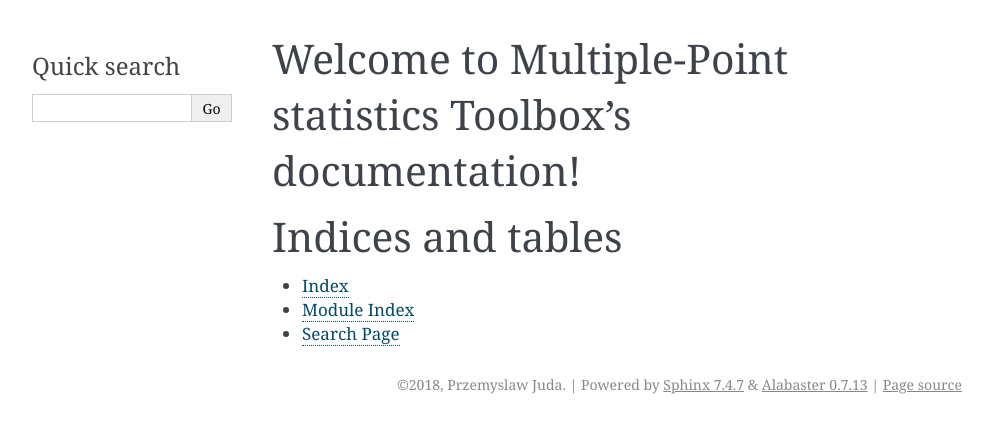
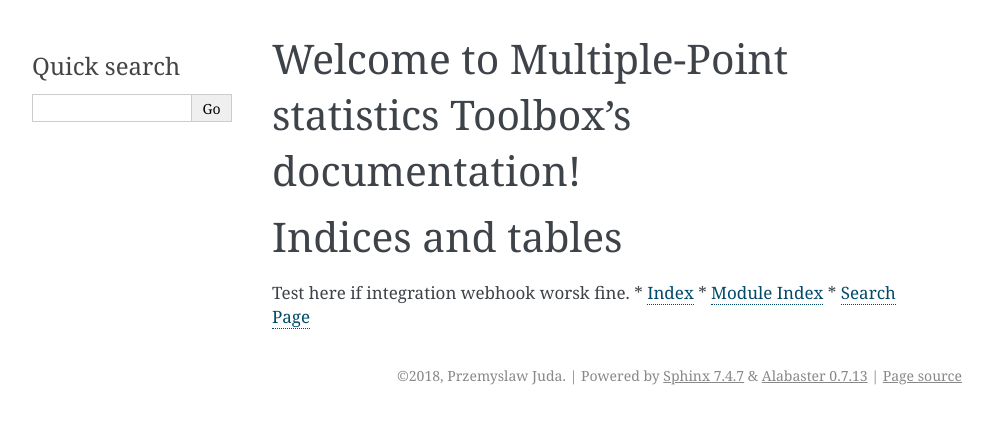
Before and after one commit to UniNE-CHYN/mps_toolbox, a Sphinx documentation site: the page built from docs/index.rst, in a window 1280 px wide. Shown: the top 433 px of the page, without its empty margins (148-1141 px from the left). Built offline with Sphinx 7.4.7, drawn with Linux system fonts in a browser that asks for light colours.

Commit message:
Webhook for documentation test.

```diff
--- a/docs/index.rst
+++ b/docs/index.rst
@@ -15,6 +15,7 @@ Welcome to Multiple-Point statistics Toolbox's documentation!
 Indices and tables
 ==================
 
+Test here if integration webhook worsk fine.
 * :ref:`genindex`
 * :ref:`modindex`
 * :ref:`search`
```
